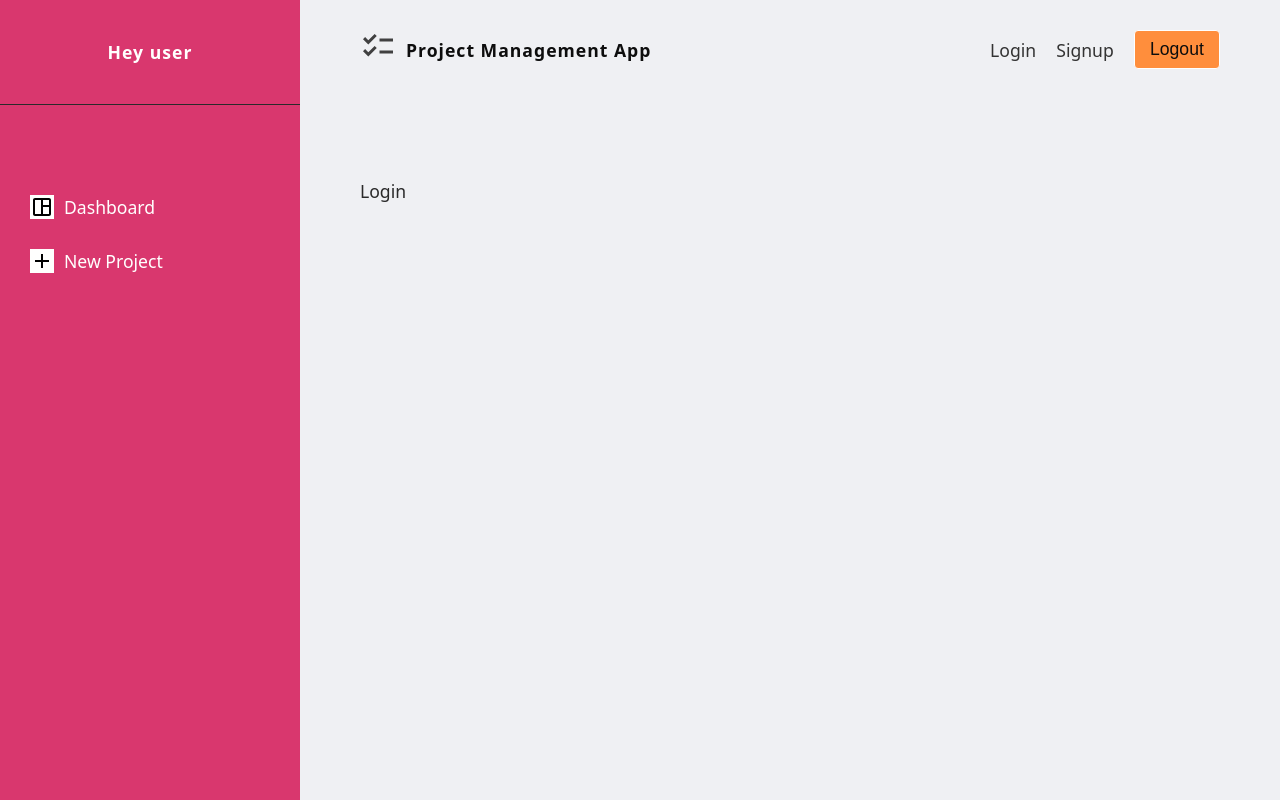
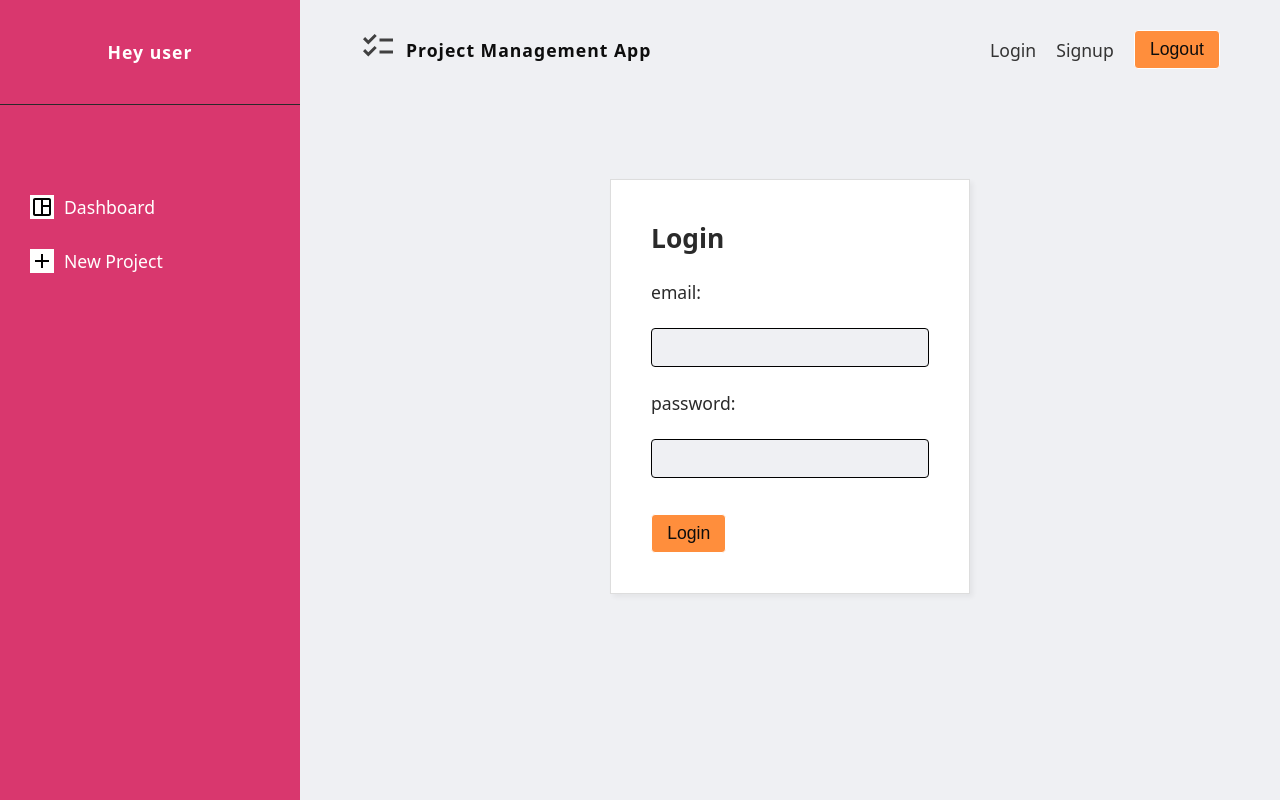
Before and after one commit to jordanbmowry/project-management-app, a React (Create React App) app: page /login in a window 1280 px wide. Built offline with nearby package versions, Linux system fonts and the light colour scheme; no server answers.

Commit message:
user can now login

```diff
--- a/src/hooks/useLogin.js
+++ b/src/hooks/useLogin.js
@@ -1,40 +1,46 @@
-import { useState, useEffect } from 'react'
-import { projectAuth } from '../firebase/config'
-import { useAuthContext } from './useAuthContext'
+import { useState, useEffect } from 'react';
+import { projectAuth, projectFirestore } from '../firebase/config';
+import { useAuthContext } from './useAuthContext';
 
 export const useLogin = () => {
-  const [isCancelled, setIsCancelled] = useState(false)
-  const [error, setError] = useState(null)
-  const [isPending, setIsPending] = useState(false)
-  const { dispatch } = useAuthContext()
+  const [isCancelled, setIsCancelled] = useState(false);
+  const [error, setError] = useState(null);
+  const [isPending, setIsPending] = useState(false);
+  const { dispatch } = useAuthContext();
 
   const login = async (email, password) => {
-    setError(null)
-    setIsPending(true)
+    setError(null);
+    setIsPending(true);
 
     try {
       // login
-      const res = await projectAuth.signInWithEmailAndPassword(email, password)
+      const res = await projectAuth.signInWithEmailAndPassword(email, password);
+      // update online status
+      const { uid } = res.user;
+
+      await projectFirestore
+        .collection('users')
+        .doc(uid)
+        .update({ online: true });
 
       // dispatch login action
-      dispatch({ type: 'LOGIN', payload: res.user })
+      dispatch({ type: 'LOGIN', payload: res.user });
 
       if (!isCancelled) {
-        setIsPending(false)
-        setError(null)
+        setIsPending(false);
+        setError(null);
+      }
+    } catch (err) {
+      if (!isCancelled) {
+        setError(err.message);
+        setIsPending(false);
       }
     }
-    catch(err) {
-      if (!isCancelled) {
-        setError(err.message)
-        setIsPending(false)
-      }
-    }
-  }
+  };
 
   useEffect(() => {
-    return () => setIsCancelled(true)
-  }, [])
+    return () => setIsCancelled(true);
+  }, []);
 
-  return { login, isPending, error }
-}
+  return { login, isPending, error };
+};
--- a/src/pages/login/Login.js
+++ b/src/pages/login/Login.js
@@ -1,5 +1,65 @@
+import { useState } from 'react';
+import { useLogin } from '../../hooks/useLogin';
+// styles
 import styles from './Login.module.css';
 
 export default function Login() {
-  return <div>Login</div>;
+  const initialFormData = {
+    email: '',
+    password: '',
+  };
+  const [formData, setFormData] = useState(initialFormData);
+  const { login, isPending, error } = useLogin();
+
+  const handleFormChange = ({ target }) => {
+    const { value, name } = target;
+
+    setFormData((prevFormData) => ({
+      ...prevFormData,
+      [name]: value,
+    }));
+  };
+
+  const handleFormSubmit = (event) => {
+    event.preventDefault();
+    const { email, password } = formData;
+    login(email, password);
+  };
+
+  return (
+    <div>
+      <form className={styles['auth-form']} onSubmit={handleFormSubmit}>
+        <h2>Login</h2>
+        <label htmlFor='email'>email:</label>
+        <input
+          type='email'
+          name='email'
+          id='email'
+          required
+          onChange={handleFormChange}
+          value={formData.email}
+        />
+        <label htmlFor='password'>password:</label>
+        <input
+          type='password'
+          name='password'
+          id='password'
+          required
+          onChange={handleFormChange}
+          value={formData.password}
+        />
+
+        {!isPending ? (
+          <button className='btn' type='submit'>
+            Login
+          </button>
+        ) : (
+          <button className='btn' disabled>
+            Loading...
+          </button>
+        )}
+        {error && <div className='error'>{error}</div>}
+      </form>
+    </div>
+  );
 }
--- a/src/pages/login/Login.module.css
+++ b/src/pages/login/Login.module.css
@@ -0,0 +1,17 @@
+.auth-form {
+  max-width: 22.5rem;
+  margin: 3.75rem auto;
+  padding: 2.5rem;
+  border: 0.0625rem solid #ddd;
+  box-shadow: 0.1875rem 0.1875rem 0.3125rem rgba(0, 0, 0, 0.05);
+  background: #fff;
+}
+
+.auth-form input {
+  border: 1px solid #000;
+  background-color: var(--primary-color);
+}
+
+.auth-form button {
+  margin-top: 2.25rem;
+}
```
